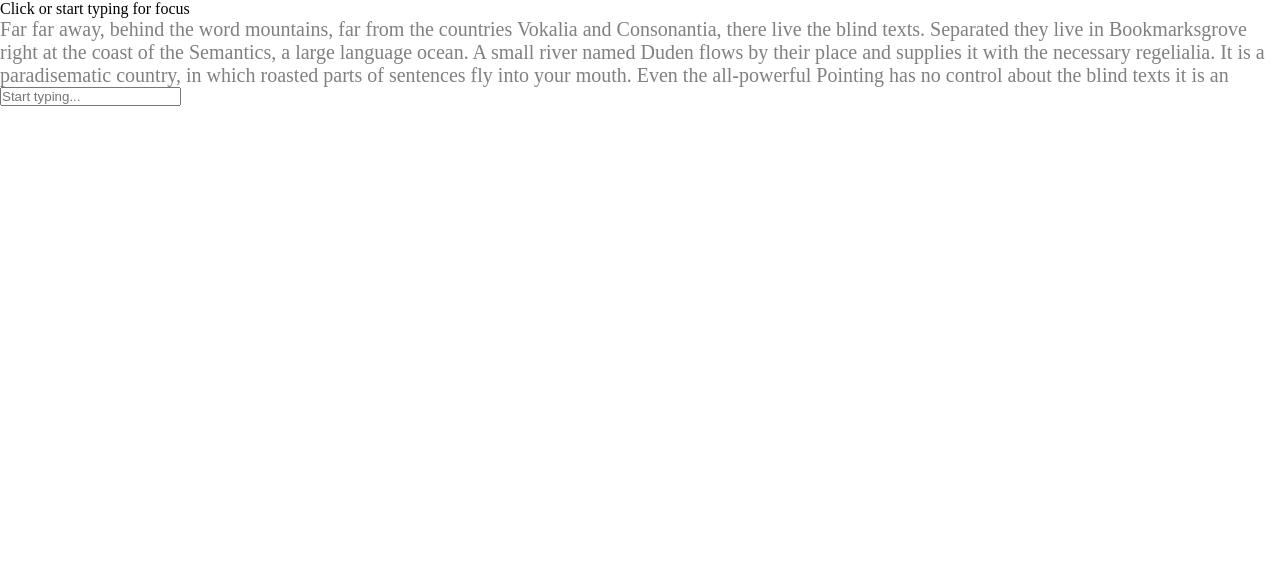
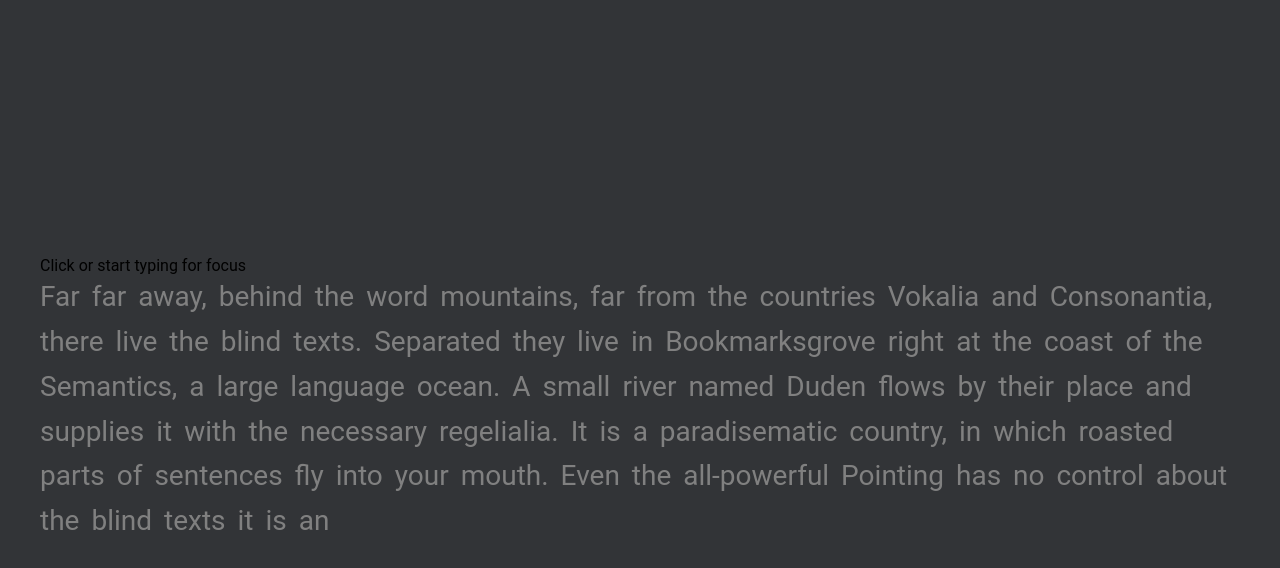
Before and after one commit to mirayatech/TypeRush, a React app: page / in a window 1280 px wide. Shown: the top 568 px of the page. Built offline with nearby package versions, Linux system fonts and the light colour scheme; the HTML template or start-up script is replaced by a standard one.

Commit message:
feat: create home component

```diff
--- a/src/App.tsx
+++ b/src/App.tsx
@@ -1,112 +1,12 @@
-import React, { useEffect, useRef, useState } from "react";
+import { Routes, Route } from "react-router-dom";
+import { Home } from "./components";
 
 export default function App() {
-  const [input, setInput] = useState<string>("");
-  const text =
-    "Far far away, behind the word mountains, far from the countries Vokalia and Consonantia, there live the blind texts. Separated they live in Bookmarksgrove right at the coast of the Semantics, a large language ocean. A small river named Duden flows by their place and supplies it with the necessary regelialia. It is a paradisematic country, in which roasted parts of sentences fly into your mouth. Even the all-powerful Pointing has no control about the blind texts it is an";
-
-  const [isFocused, setIsFocused] = useState<boolean>(false);
-  const inputRef = useRef<HTMLInputElement>(null);
-
-  useEffect(() => {
-    const focusInput = () => {
-      setIsFocused(true);
-      inputRef.current?.focus();
-    };
-
-    const handleKeyPress = () => {
-      focusInput();
-    };
-
-    const handleClick = () => {
-      focusInput();
-    };
-
-    window.addEventListener("keydown", handleKeyPress);
-    window.addEventListener("click", handleClick);
-
-    return () => {
-      window.removeEventListener("keydown", handleKeyPress);
-      window.removeEventListener("click", handleClick);
-    };
-  }, []);
-
-  const handleChange = (event: React.ChangeEvent<HTMLInputElement>) => {
-    setInput(event.target.value);
-  };
-
-  const renderText = (): JSX.Element[] => {
-    const textWords = text.split(/\s+/);
-    const inputWords = input.split(/\s+/);
-    const elements: JSX.Element[] = [];
-
-    textWords.forEach((word, wordIndex) => {
-      let inputWord = inputWords[wordIndex] || "";
-      let extraChars = "";
-
-      if (inputWord.length > word.length) {
-        extraChars = inputWord.slice(word.length);
-        inputWord = inputWord.slice(0, word.length);
-      }
-
-      for (let i = 0; i < word.length; i++) {
-        if (i < inputWord.length) {
-          if (word[i] === inputWord[i]) {
-            elements.push(
-              <span key={`${wordIndex}-${i}`} style={{ color: "black" }}>
-                {word[i]}
-              </span>
-            );
-          } else {
-            elements.push(
-              <span key={`${wordIndex}-${i}`} style={{ color: "red" }}>
-                {word[i]}
-              </span>
-            );
-          }
-        } else {
-          elements.push(
-            <span key={`${wordIndex}-${i}`} style={{ color: "gray" }}>
-              {word[i]}
-            </span>
-          );
-        }
-      }
-
-      if (extraChars) {
-        elements.push(
-          <span key={`${wordIndex}-extra`} style={{ color: "blue" }}>
-            {extraChars}
-          </span>
-        );
-      }
-
-      if (wordIndex < textWords.length - 1) {
-        elements.push(
-          <span key={`space-${wordIndex}`} style={{ color: "black" }}>
-            {" "}
-          </span>
-        );
-      }
-    });
-
-    return elements;
-  };
-
   return (
     <div>
-      {!isFocused && <div>Click or start typing for focus</div>}
-
-      <div style={{ fontSize: "20px" }}>{renderText()}</div>
-      <input
-        ref={inputRef}
-        type="text"
-        value={input}
-        onChange={handleChange}
-        placeholder="Start typing..."
-        onFocus={() => setIsFocused(true)}
-        onBlur={() => setIsFocused(false)}
-      />
+      <Routes>
+        <Route path="/" element={<Home />} />
+      </Routes>
     </div>
   );
 }
--- /dev/null
+++ b/src/components/home/home.module.css
@@ -0,0 +1,9 @@
+.wrapper {
+  width: 1200px;
+}
+
+.text {
+  line-height: 1.6;
+  word-spacing: 5px;
+  font-size: calc(28 / 16 * 1rem);
+}
--- /dev/null
+++ b/src/components/home/home.tsx
@@ -0,0 +1,114 @@
+import React, { useEffect, useRef, useState } from "react";
+import styles from "./home.module.css";
+
+export function Home() {
+  const [input, setInput] = useState<string>("");
+  const text =
+    "Far far away, behind the word mountains, far from the countries Vokalia and Consonantia, there live the blind texts. Separated they live in Bookmarksgrove right at the coast of the Semantics, a large language ocean. A small river named Duden flows by their place and supplies it with the necessary regelialia. It is a paradisematic country, in which roasted parts of sentences fly into your mouth. Even the all-powerful Pointing has no control about the blind texts it is an";
+
+  const [isFocused, setIsFocused] = useState<boolean>(false);
+  const inputRef = useRef<HTMLInputElement>(null);
+
+  useEffect(() => {
+    const focusInput = () => {
+      setIsFocused(true);
+      inputRef.current?.focus();
+    };
+
+    const handleKeyPress = () => {
+      focusInput();
+    };
+
+    const handleClick = () => {
+      focusInput();
+    };
+
+    window.addEventListener("keydown", handleKeyPress);
+    window.addEventListener("click", handleClick);
+
+    return () => {
+      window.removeEventListener("keydown", handleKeyPress);
+      window.removeEventListener("click", handleClick);
+    };
+  }, []);
+
+  const handleChange = (event: React.ChangeEvent<HTMLInputElement>) => {
+    setInput(event.target.value);
+  };
+
+  const renderText = (): JSX.Element[] => {
+    const textWords = text.split(/\s+/);
+    const inputWords = input.split(/\s+/);
+    const elements: JSX.Element[] = [];
+
+    textWords.forEach((word, wordIndex) => {
+      let inputWord = inputWords[wordIndex] || "";
+      let extraChars = "";
+
+      if (inputWord.length > word.length) {
+        extraChars = inputWord.slice(word.length);
+        inputWord = inputWord.slice(0, word.length);
+      }
+
+      for (let i = 0; i < word.length; i++) {
+        if (i < inputWord.length) {
+          if (word[i] === inputWord[i]) {
+            elements.push(
+              <span key={`${wordIndex}-${i}`} style={{ color: "black" }}>
+                {word[i]}
+              </span>
+            );
+          } else {
+            elements.push(
+              <span key={`${wordIndex}-${i}`} style={{ color: "red" }}>
+                {word[i]}
+              </span>
+            );
+          }
+        } else {
+          elements.push(
+            <span key={`${wordIndex}-${i}`} style={{ color: "gray" }}>
+              {word[i]}
+            </span>
+          );
+        }
+      }
+
+      if (extraChars) {
+        elements.push(
+          <span key={`${wordIndex}-extra`} style={{ color: "blue" }}>
+            {extraChars}
+          </span>
+        );
+      }
+
+      if (wordIndex < textWords.length - 1) {
+        elements.push(
+          <span key={`space-${wordIndex}`} style={{ color: "black" }}>
+            {" "}
+          </span>
+        );
+      }
+    });
+
+    return elements;
+  };
+
+  return (
+    <div className={styles.wrapper}>
+      {!isFocused && <div>Click or start typing for focus</div>}
+
+      <div className={styles.text}>{renderText()}</div>
+      <input
+        type="text"
+        value={input}
+        ref={inputRef}
+        className="sr-only"
+        onChange={handleChange}
+        placeholder="Start typing..."
+        onFocus={() => setIsFocused(true)}
+        onBlur={() => setIsFocused(false)}
+      />
+    </div>
+  );
+}
--- /dev/null
+++ b/src/components/index.ts
@@ -0,0 +1 @@
+export * from "./home/home";
--- a/src/index.css
+++ b/src/index.css
@@ -3,3 +3,23 @@
   padding: 0;
   box-sizing: border-box;
 }
+
+body {
+  display: flex;
+  justify-content: center;
+  align-items: center;
+  height: 100vh;
+  font-family: "Roboto", sans-serif;
+  background-color: #323437;
+}
+
+.sr-only {
+  position: absolute;
+  width: 1px;
+  height: 1px;
+  padding: 0;
+  margin: -1px;
+  overflow: hidden;
+  clip: rect(0, 0, 0, 0);
+  border: 0;
+}
```
